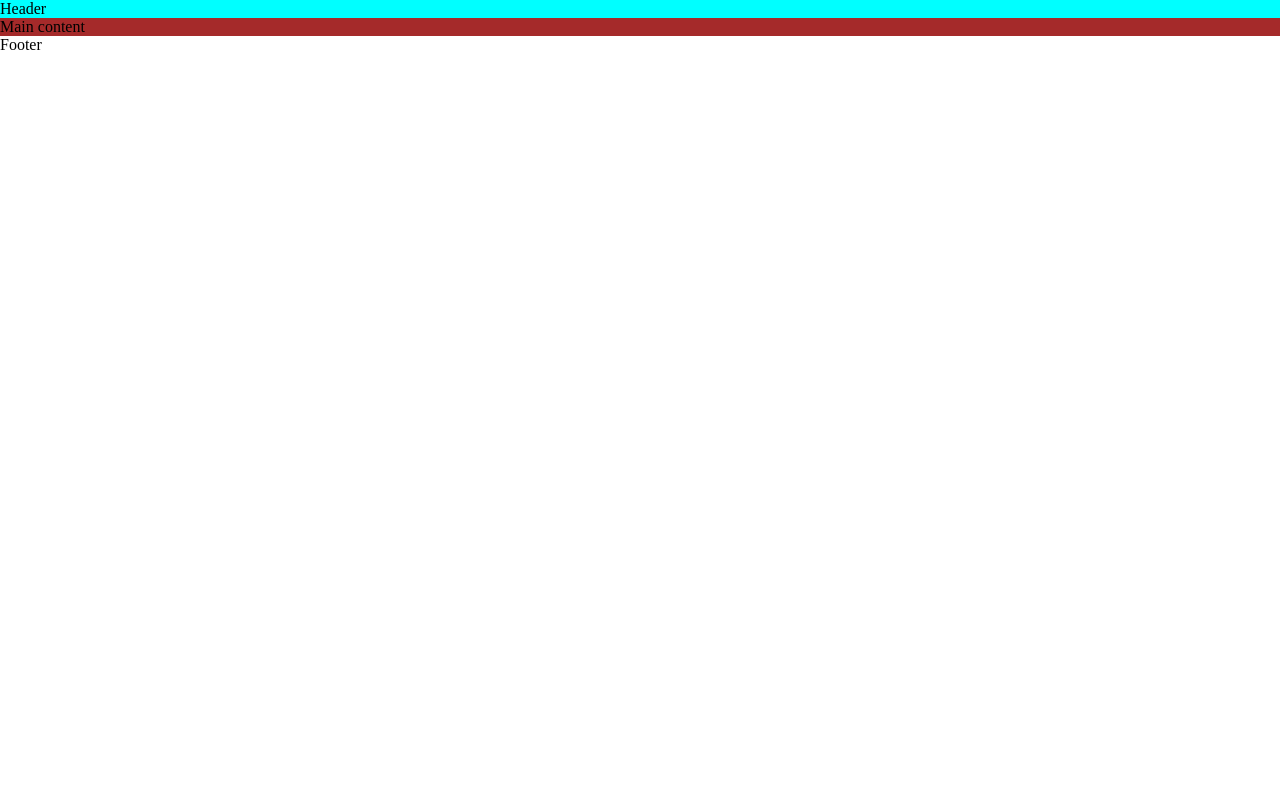
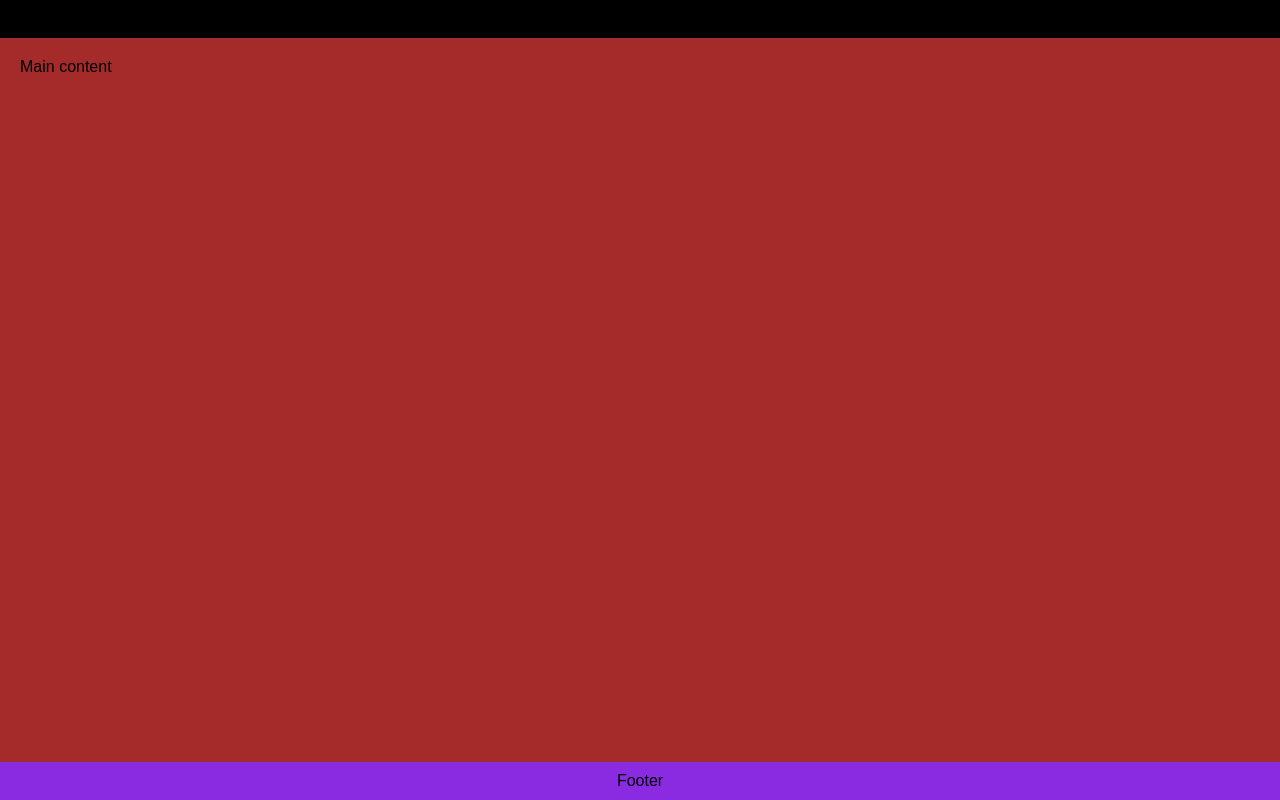
Before and after one commit to joblanke/package-theband, a plain HTML site: page index.html in a window 1280 px wide. Drawn offline with Linux system fonts and the light colour scheme.

Commit message:
added some general css styling to structure my page

```diff
--- a/assets/css/style.css
+++ b/assets/css/style.css
@@ -8,18 +8,32 @@
 
 
 /* General ccs structure*/
-h2 {
-
+body {
+    margin: 0;
+    padding: 0;
+    font-family: Arial, Helvetica, sans-serif;
+    display: flex;
+    flex-direction: column;
+    min-height: 100vh;
 }
 
 
 /* Header*/
 header {
-    background-color: aqua;
+    background-color: black;
+    padding: 10px;
+    text-align: center;
 }
 /* Main Content*/
 main {
     background-color: brown;
+    flex: 1 0 auto;
+    padding: 20px;
 }
 
 /* Footer*/
+footer {
+    background-color: blueviolet;
+    padding: 10px;
+    text-align: center;
+}
```
